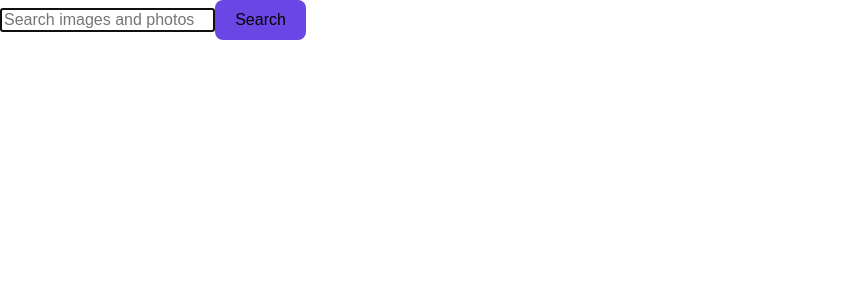
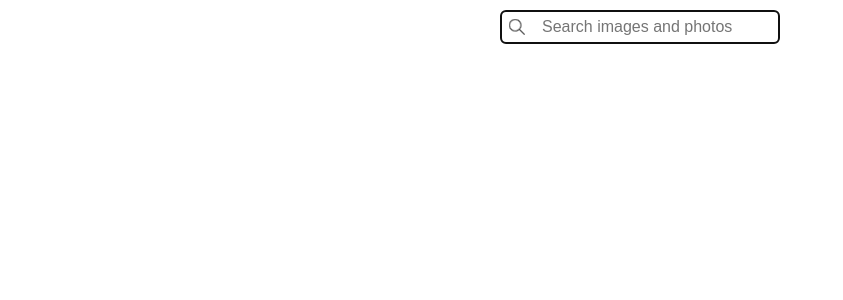
Before and after one commit to woland31252/goit-react-hw-04, a React (Vite) app: page / in a window 1280 px wide. Shown: the top 300 px of the page, without its empty margins (0-843 px from the left). Built offline with nearby package versions, Linux system fonts and the light colour scheme.

Commit message:
styling SearchBar

```diff
--- a/index.html
+++ b/index.html
@@ -5,6 +5,9 @@
     <link rel="icon" type="image/svg+xml" href="/vite.svg" />
     <meta name="viewport" content="width=device-width, initial-scale=1.0" />
     <title>goit-react-hw-04</title>
+    <link rel="preconnect" href="https://fonts.googleapis.com"/>
+    <link rel="preconnect" href="https://fonts.gstatic.com" crossorigin/>
+    <link href="https://fonts.googleapis.com/css2?family=Montserrat:ital,wght@0,100..900;1,100..900&display=swap" rel="stylesheet"/>
   </head>
   <body>
     <div id="root"></div>
--- a/src/components/SearchBar/SearchBar.jsx
+++ b/src/components/SearchBar/SearchBar.jsx
@@ -1,5 +1,7 @@
 import { Field, Form, Formik } from "formik"
+import { SlMagnifier } from "react-icons/sl";
 import { useId } from "react";
+import css from '../SearchBar/SearchBar.module.css'
 
 export default function SearchBar({ onSearch }) {
     const id = useId();
@@ -10,10 +12,10 @@ export default function SearchBar({ onSearch }) {
                         onSearch(values.query);
                         actions.resetForm();
                 }}>
-            <header>
-                <Form >
-                    <Field type="text" id={id} name="query" autoComplete="off" autoFocus placeholder="Search images and photos"/>
-                    <button type="submit">Search</button>
+            <header className={css.headerCont}>
+                <Form className={css.form}>
+                    <Field className={css.input} type="text" id={id} name="query" autoComplete="off" autoFocus placeholder="Search images and photos"/>
+                    <button className={css.button} type="submit"><SlMagnifier className={ css.icon} /></button>
                 </Form>
             </header>
         </Formik>
--- a/src/components/SearchBar/SearchBar.module.css
+++ b/src/components/SearchBar/SearchBar.module.css
@@ -0,0 +1,45 @@
+.headerCont {
+    max-width: 1280px;
+    margin: 0 auto;
+    padding: 10px;
+    text-align: center;
+}
+
+.form{
+    position: relative;
+}
+
+.input {
+    width: 280px;
+    padding: 6px 8px 6px 40px;
+    border: 2px solid darkgray;
+    border-radius: 5px;
+}
+
+.button {
+    border-radius: 5px;
+    border: none;
+    padding: 9px 9px 3px 9px;
+    /* font-size: 16px;
+    font-weight: 500;
+    font-family: inherit; */
+    background-color: unset;
+    cursor: pointer;
+    /* transition: border-color 0.25s; */
+    position: absolute;
+    left: 490px;
+}
+
+.icon {
+    stroke-width: 60;
+    stroke: darkgray;
+}
+
+/* .button:hover {
+    border-color: #0b13a5;
+} */
+
+/* .button:focus,
+.button:focus-visible {
+    outline: 4px auto darkblue;
+} */
--- a/src/index.css
+++ b/src/index.css
@@ -35,23 +35,3 @@ a {
 a:hover {
   color: #535bf2;
 }
-
-
-button {
-  border-radius: 8px;
-  border: 1px solid transparent;
-  padding: 0.6em 1.2em;
-  font-size: 1em;
-  font-weight: 500;
-  font-family: inherit;
-  background-color: #6b46e4;
-  cursor: pointer;
-  transition: border-color 0.25s;
-}
-button:hover {
-  border-color: #0b13a5;
-}
-button:focus,
-button:focus-visible {
-  outline: 4px auto -webkit-focus-ring-color;
-}
```
